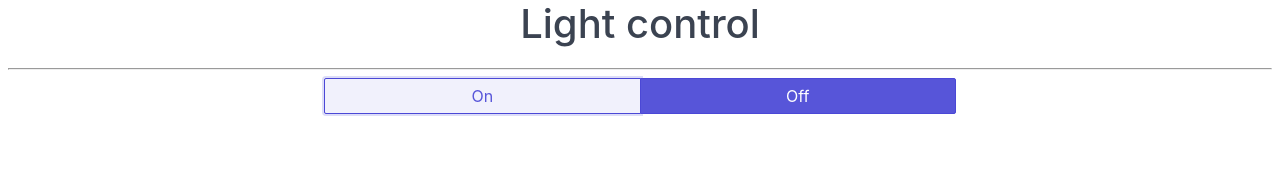
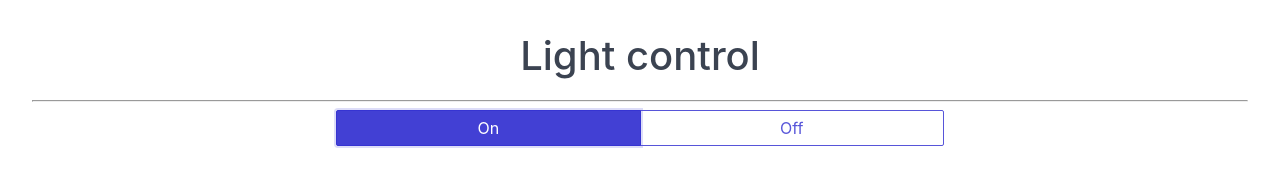
Before and after one commit to eejebring/OSLab4, a website with bundled scripts: page src/index.html in a window 1280 px wide. Both pictures are taken after a click on the button "On". Built offline with nearby package versions, Linux system fonts and the light colour scheme; files whose address does not match are found by name.

Commit message:
on/off color

```diff
--- a/src/client.ts
+++ b/src/client.ts
@@ -1 +1,35 @@
 console.log("hello world")
+const href = window.location.href
+const apiWebRoot = "api/1.0"
+
+document.addEventListener("DOMContentLoaded", () => {
+	const onButton = document.getElementById("onButton")!
+	const offButton = document.getElementById("offButton")!
+
+	onButton.addEventListener("click", switchOn)
+	offButton.addEventListener("click", switchOff)
+
+	function switchOn() {
+		fetch(href + apiWebRoot + "/on", {
+			method: "POST"
+		}).then((response) => {
+			if (response.status === 200) {
+				console.log("turned on!")
+				onButton.classList.add("btn-primary")
+				offButton.classList.remove("btn-primary")
+			}
+		})
+	}
+
+	function switchOff() {
+		fetch(href + apiWebRoot + "/off", {
+			method: "POST"
+		}).then((response) => {
+			if (response.status === 200) {
+				console.log("turned off!")
+				offButton.classList.add("btn-primary")
+				onButton.classList.remove("btn-primary")
+			}
+		})
+	}
+})
--- a/src/index.html
+++ b/src/index.html
@@ -4,6 +4,11 @@
 		<meta charset="UTF-8">
 		<title>Light control</title>
 		<link rel="stylesheet" href="https://unpkg.com/spectre.css/dist/spectre.min.css">
+		<style>
+            .container {
+                padding: 2em;
+            }
+		</style>
 		<script src="../client.js"></script>
 	</head>
 	<body>
@@ -11,8 +16,8 @@
 			<h1 class="text-center">Light control</h1>
 			<hr/>
 			<div class="btn-group btn-group-block col-6 col-mx-auto">
-				<button class="btn btn">On</button>
-				<button class="btn btn-primary">Off</button>
+				<button id="onButton" class="btn">On</button>
+				<button id="offButton" class="btn btn-primary">Off</button>
 			</div>
 		</div>
 	</body>
```
Also changed, not shown: src/main.ts (+6 -2 lines).
